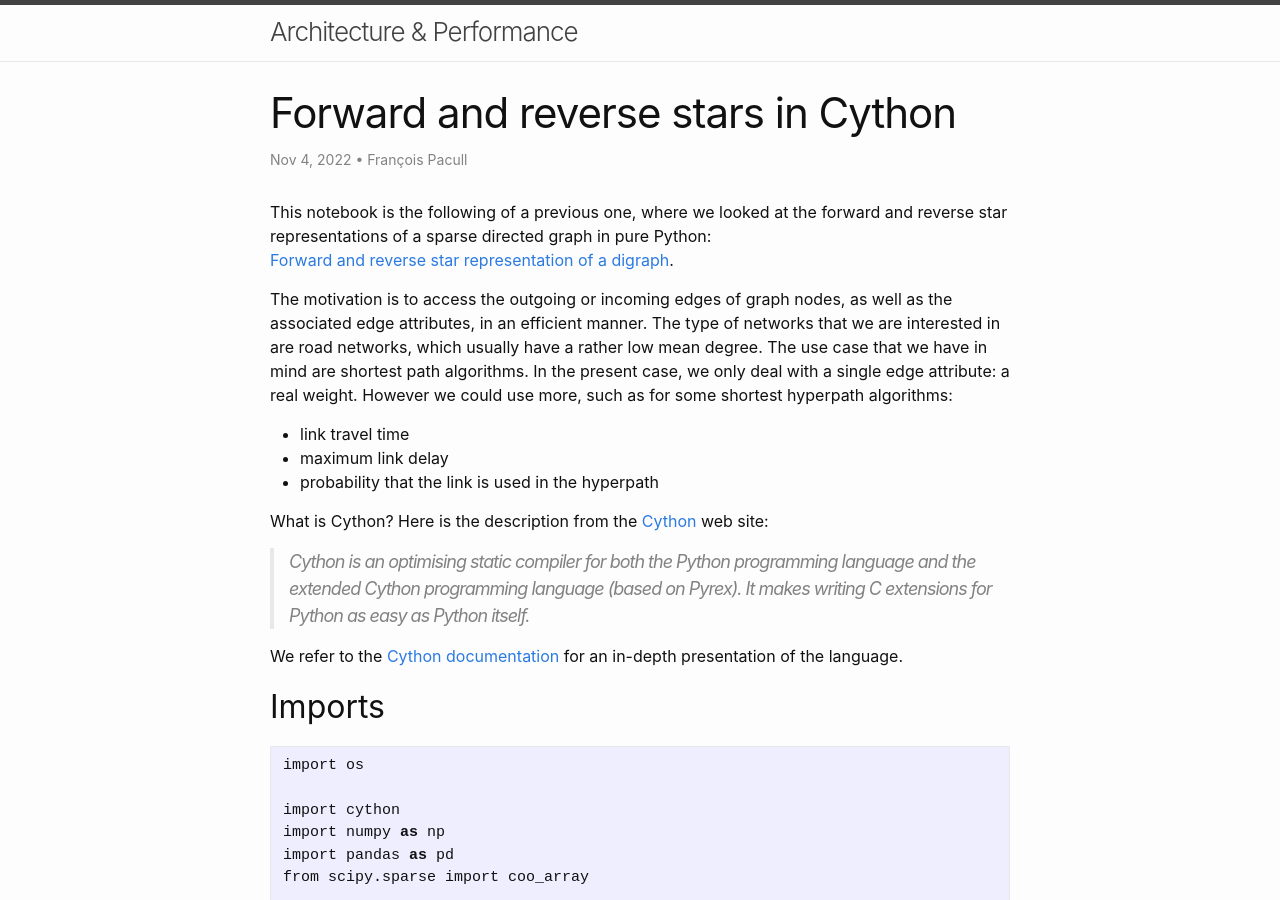
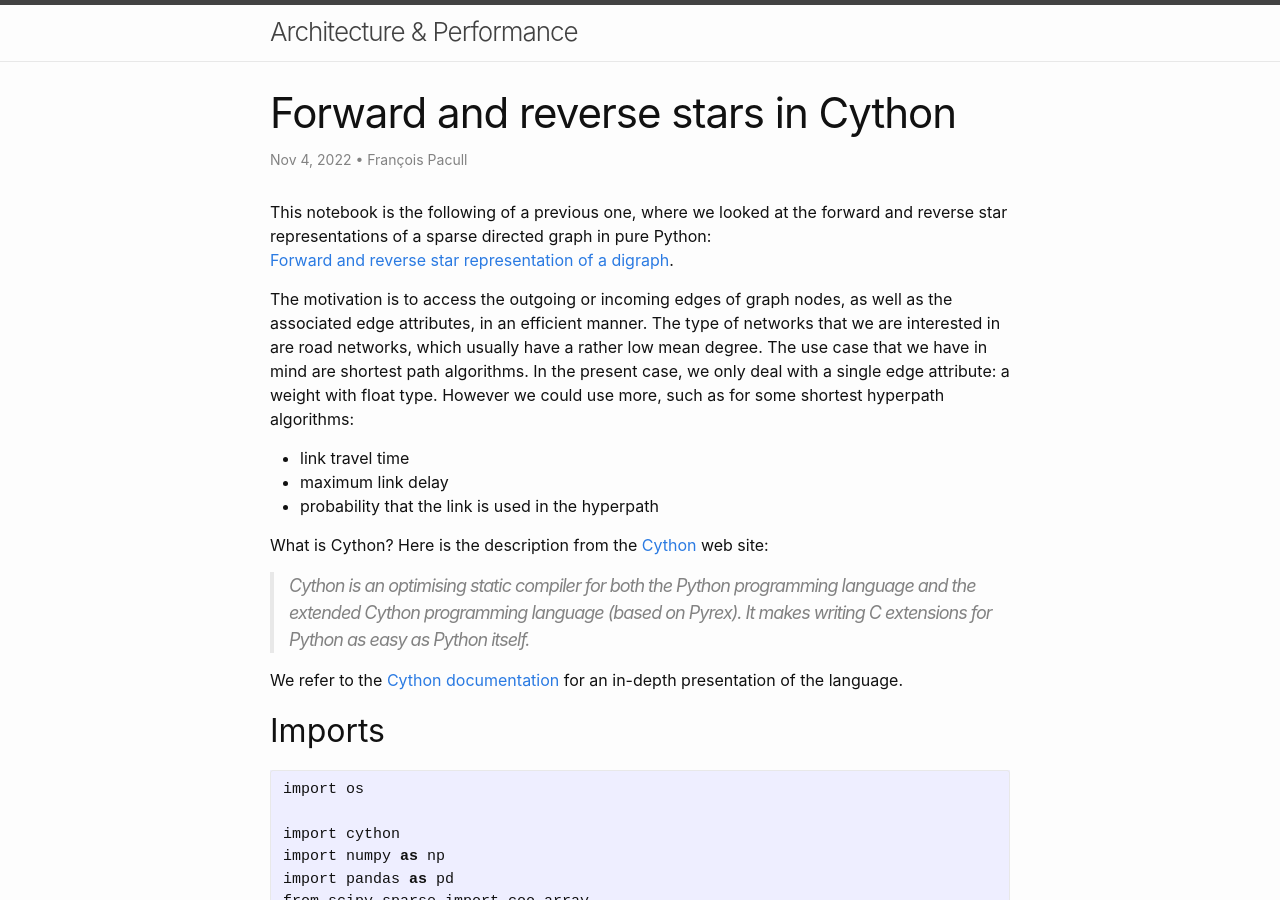
Before and after one commit to aetperf/aetperf.github.io, a Jekyll site: the page built from _posts/2022-11-04-Forward-and-reverse-stars-in-Cython.md, in a window 1280 px wide and 900 px high. Built offline with Jekyll 4.4.1, drawn with Linux system fonts in a browser that asks for light colours; formulas are drawn with MathJax 3; comment, search, counter and statistics services are not loaded.

Commit message:
small update

```diff
--- a/_posts/2022-11-04-Forward-and-reverse-stars-in-Cython.md
+++ b/_posts/2022-11-04-Forward-and-reverse-stars-in-Cython.md
@@ -15,7 +15,7 @@ tags:
 This notebook is the following of a previous one, where we looked at the forward and reverse star representations of a sparse directed graph in pure Python:
 [Forward and reverse star representation of a digraph](https://aetperf.github.io/2022/10/21/Forward-and-reverse-star-representation-of-a-digraph.html).
 
-The motivation is to access the outgoing or incoming edges of graph nodes, as well as the associated edge attributes, in an efficient manner. The type of networks that we are interested in are road networks, which usually have a rather low mean degree. The use case that we have in mind are shortest path algorithms. In the present case, we only deal with a single edge attribute: a real weight.
+The motivation is to access the outgoing or incoming edges of graph nodes, as well as the associated edge attributes, in an efficient manner. The type of networks that we are interested in are road networks, which usually have a rather low mean degree. The use case that we have in mind are shortest path algorithms. In the present case, we only deal with a single edge attribute: a weight with float type.
 However we could use more, such as for some shortest hyperpath algorithms:
 - link travel time
 - maximum link delay
```
